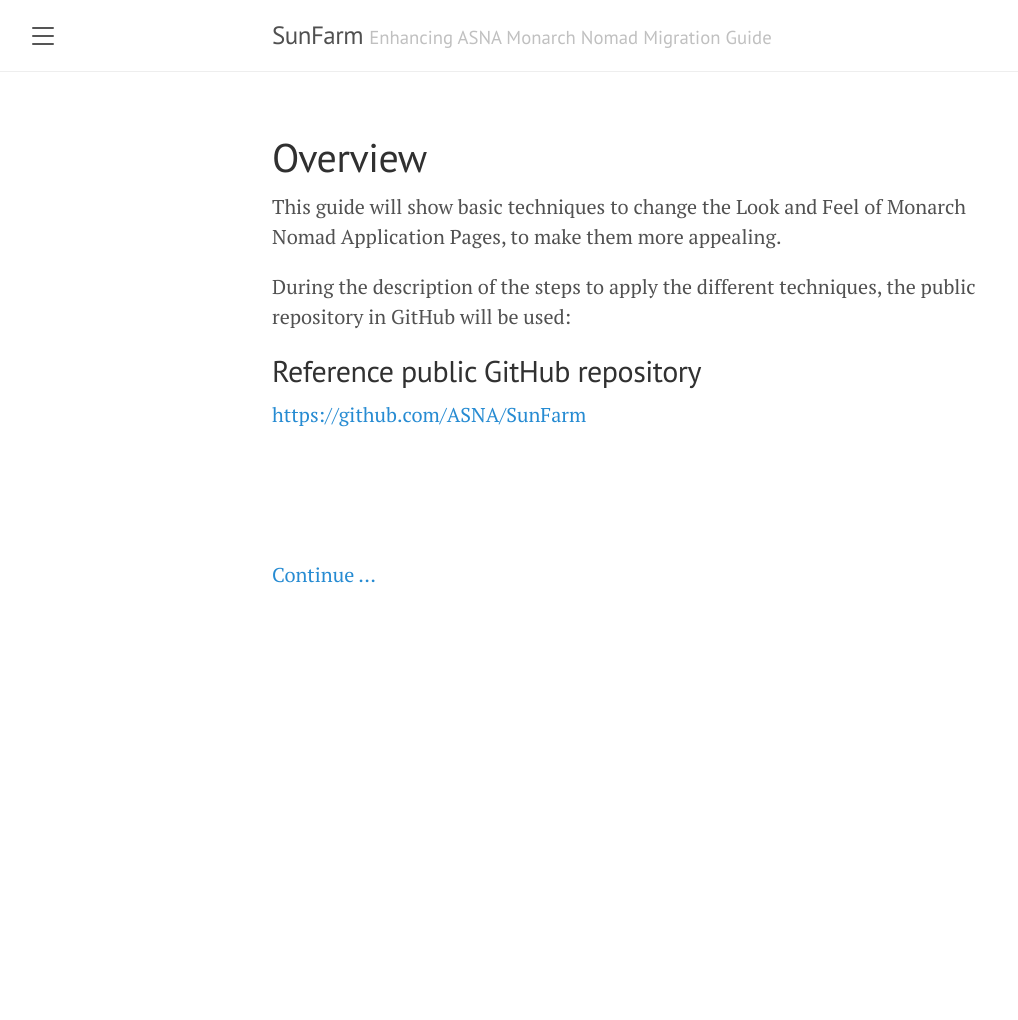
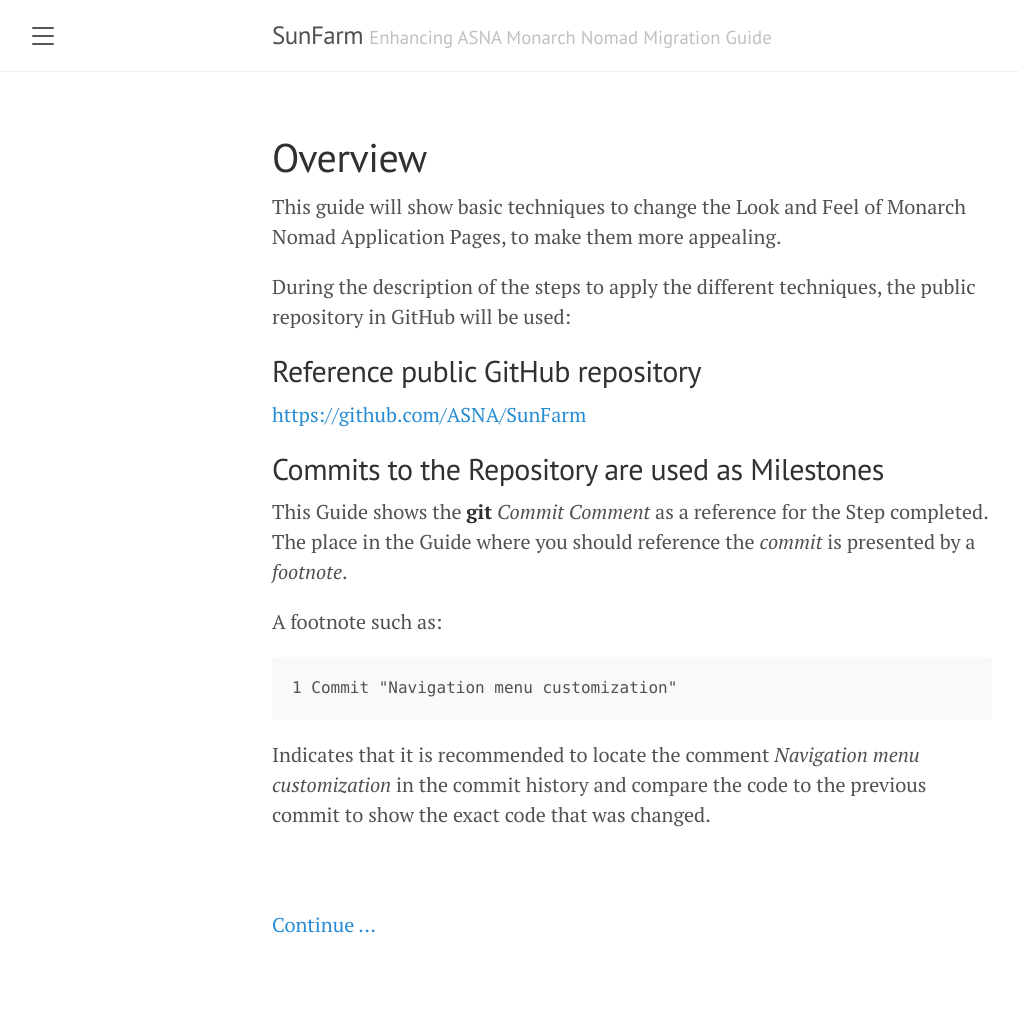
Before and after one commit to contreras-jorgev/SunFarmDocsJekyllSource, a Jekyll site: the page built from overview.md, in a window 1280 px wide. Shown: the whole page, without its empty margins (8-1026 px from the left). Built offline with Jekyll 4.4.1, drawn with Linux system fonts in a browser that asks for light colours; before the commit the page ends 900 px from its top, so only the background shows below that.

```diff
--- a/overview.md
+++ b/overview.md
@@ -12,6 +12,17 @@ During the description of the steps to apply the different techniques, the publi
 
 [https://github.com/ASNA/SunFarm](https://github.com/ASNA/SunFarm)
 
+
+## Commits to the Repository are used as Milestones
+
+This Guide shows the **git** *Commit Comment* as a reference for the Step completed. The place in the Guide where you should reference the *commit* is presented by a *footnote*.
+
+A footnote such as:
+~~~
+1 Commit "Navigation menu customization"
+~~~
+
+Indicates that it is recommended to locate the comment *Navigation menu customization* in the commit history and compare the code to the previous commit to show the exact code that was changed.
 <br>
 <br>
 <br>
```
Also changed, not shown: remove-redundant-green-screen-info.md (added, +17 -0 lines), images/dds-funkey-bottom-location.png (added).
